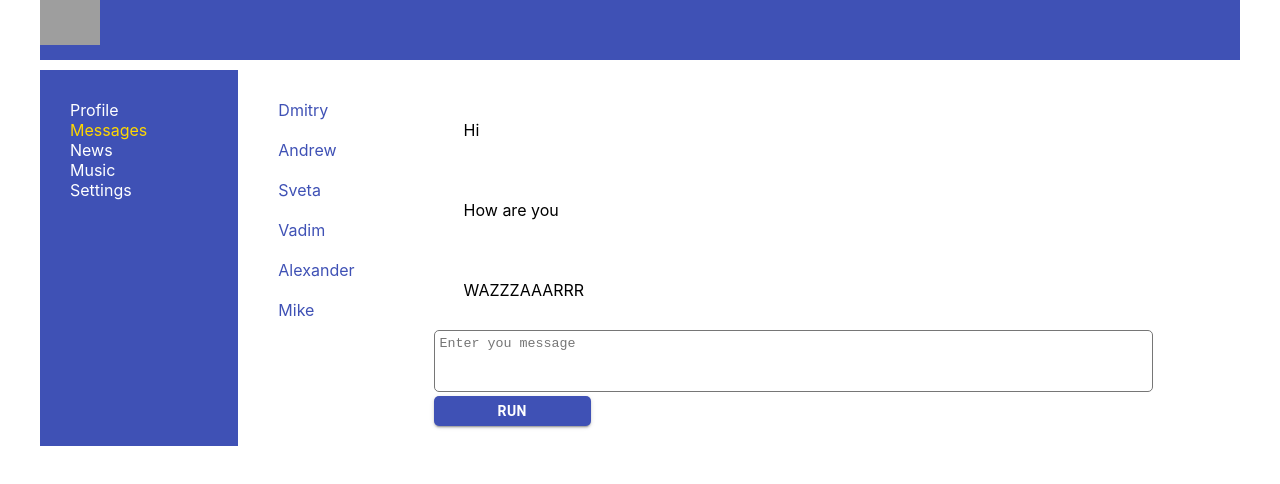
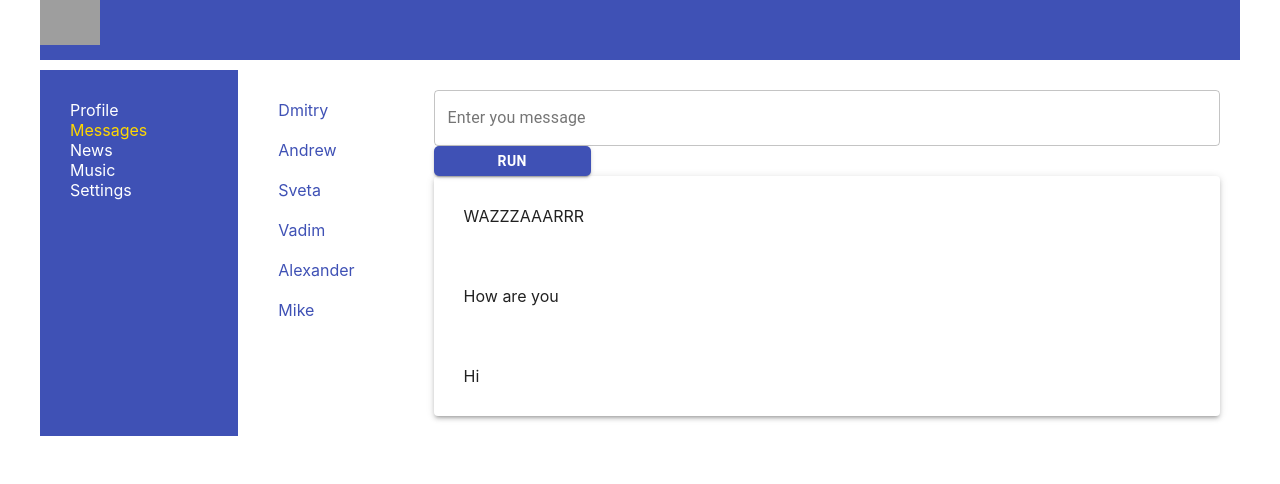
Before and after one commit to Sovazavr/react-first, a React (Create React App) app: page /dialogs in a window 1280 px wide. Shown: the top 484 px of the page. Built offline with nearby package versions, Linux system fonts and the light colour scheme; grey boxes are pictures that could not be loaded.

Commit message:
+material textfield in message

```diff
--- a/src/components/Dialogs/Dialogs.jsx
+++ b/src/components/Dialogs/Dialogs.jsx
@@ -3,11 +3,12 @@ import Message from './Message/Message'
 import rename from './Dialogs.module.css'
 import React from 'react'
 import Button from '@material-ui/core/Button'
-import {updateNewMessageBodyCreator, sendMessageCreator} from '../../redux/messages-reducer'
-
+import { updateNewMessageBodyCreator, sendMessageCreator } from '../../redux/messages-reducer'
+import Paper from '@material-ui/core/Paper';
+import TextField from '@material-ui/core/TextField';
 
 const Dialogs = (props) => {
-    let state=props.messagesPage
+    let state = props.messagesPage
 
     let dialogsElements = state.dialogs.map(dialog => <DialogItem name={dialog.name} id={dialog.id} />)
 
@@ -21,8 +22,8 @@ const Dialogs = (props) => {
     }
 
     let onNewMessageChange = (e) => {
-       let body=e.target.value
-       props.updateNewMessageBody(body)
+        let body = e.target.value
+        props.updateNewMessageBody(body)
 
     }
 
@@ -35,13 +36,21 @@ const Dialogs = (props) => {
             </div>
 
             <div className={rename.messages}>
-                <div>{messagesElements}</div>
                 <div>
-                    <div><textarea value={newMessageBody}
-                        onChange={onNewMessageChange}
-                        placeholder='Enter you message'></textarea></div>
-                    <div><Button variant="contained" color="primary" onClick={onSendMessageClick}>Run</Button></div>
+                    <div>
+                        <TextField className={rename.textfield} id="outlined-basic" label='Enter you message' variant="outlined" value={newMessageBody}
+                        onChange={onNewMessageChange}/>
+                        </div>
+                    <div>
+                        <Button variant="contained" color="primary" onClick={onSendMessageClick}>Run</Button>
+                    </div>
                 </div>
+                <div>
+                    <Paper elevation={3}>
+                        {messagesElements.reverse()}
+                    </Paper>
+                </div>
+
 
             </div>
 
--- a/src/components/Dialogs/Dialogs.module.css
+++ b/src/components/Dialogs/Dialogs.module.css
@@ -20,7 +20,7 @@
 .message {
     padding: 30px;
 }
-.messages textarea {
+/* .messages  {
     width: 90%;
     height: 50px;
     border-radius: 5px;
@@ -28,7 +28,7 @@
     outline: none;
     -moz-appearance: none;
     padding: 5px;
-}
+} */
 .messages button {
 
     border: none;
@@ -39,3 +39,12 @@
     width: 20%;
     height: 30px;
 }
+.textfield {
+    width: 100%;
+
+    border-radius: 5px;
+    resize: none;
+    outline: none;
+    -moz-appearance: none;
+
+}
```
